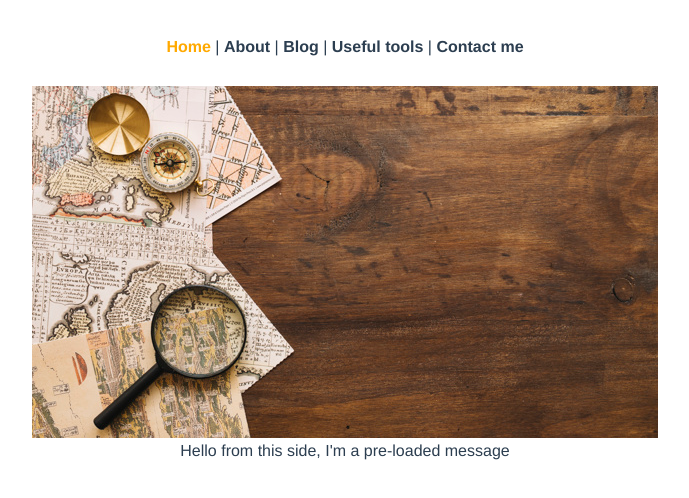
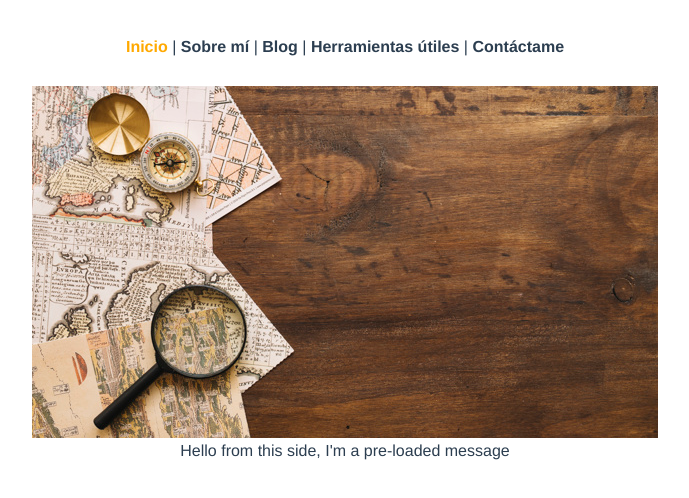
Before and after one commit to alejocas/github-page-code, a Vue app: page /#/ in a window 1280 px wide. Shown: the top 498 px of the page, without its empty margins (295-984 px from the left). Built offline with nearby package versions, Linux system fonts and the light colour scheme.

Commit message:
i18n implemented, spanish by default

```diff
--- a/src/App.vue
+++ b/src/App.vue
@@ -1,11 +1,11 @@
 <template>
   <div id="app">
     <nav>
-      <router-link to="/">Home</router-link> |
-      <router-link to="/about">About</router-link> |
-      <router-link to="/blog">Blog</router-link> |
-      <router-link to="/tools">Useful tools</router-link> |
-      <router-link to="/contact">Contact me</router-link>
+      <router-link to="/">{{ $t("navbar.home") }}</router-link> |
+      <router-link to="/about">{{ $t("navbar.about") }}</router-link> |
+      <router-link to="/blog">{{ $t("navbar.blog") }}</router-link> |
+      <router-link to="/tools">{{ $t("navbar.tools") }}</router-link> |
+      <router-link to="/contact">{{ $t("navbar.contact") }}</router-link>
     </nav>
     <router-view/>
   </div>
--- /dev/null
+++ b/src/i18n.ts
@@ -0,0 +1,23 @@
+import Vue from 'vue';
+import VueI18n, { LocaleMessages } from 'vue-i18n';
+
+Vue.use(VueI18n);
+
+function loadLocaleMessages(): LocaleMessages {
+  const locales = require.context('./languages', true, /[A-Za-z0-9-_,\s]+\.json$/i);
+  const messages: LocaleMessages = {};
+  locales.keys().forEach((key) => {
+    const matched = key.match(/([A-Za-z0-9-_]+)\./i);
+    if (matched && matched.length > 1) {
+      const locale = matched[1];
+      messages[locale] = locales(key);
+    }
+  });
+  return messages;
+}
+
+export default new VueI18n({
+  locale: process.env.VUE_APP_I18N_LOCALE || 'en',
+  fallbackLocale: process.env.VUE_APP_I18N_FALLBACK_LOCALE || 'en',
+  messages: loadLocaleMessages(),
+});
--- /dev/null
+++ b/src/languages/en.json
@@ -0,0 +1,9 @@
+{
+  "navbar": {
+    "home": "Home",
+    "about": "About",
+    "blog": "Blog",
+    "tools": "Useful tools",
+    "contact": "Contact me"
+  }
+}
--- /dev/null
+++ b/src/languages/es.json
@@ -0,0 +1,9 @@
+{
+  "navbar": {
+    "home": "Inicio",
+    "about": "Sobre mí",
+    "blog": "Blog",
+    "tools": "Herramientas útiles",
+    "contact": "Contáctame"
+  }
+}
--- a/src/main.ts
+++ b/src/main.ts
@@ -3,10 +3,12 @@ import App from './App.vue';
 import router from './router';
 import store from './store';
 import './registerServiceWorker';
+import i18n from './i18n';
 
 Vue.config.productionTip = false;
 
 new Vue({
+  i18n,
   router,
   store,
   render: (h) => h(App),
--- a/tsconfig.json
+++ b/tsconfig.json
@@ -13,7 +13,9 @@
     "baseUrl": ".",
     "types": [
       "webpack-env",
-      "jest"
+      "jest",
+      "webpack",
+      "webpack-env"
     ],
     "paths": {
       "@/*": [
--- a/vue.config.js
+++ b/vue.config.js
@@ -1,4 +1,13 @@
 //vue.config.js
 module.exports = {
-    publicPath: "/"
+    publicPath: "/",
+
+    pluginOptions: {
+      i18n: {
+        locale: 'es',
+        fallbackLocale: 'en',
+        localeDir: 'languages',
+        enableInSFC: true
+      }
+    }
 }
```
Also changed, not shown: package.json (+27 -24 lines), src/components/HelloWorld.vue (+9 -0 lines), 2 other files (tests, documents, lock files or other folders).
